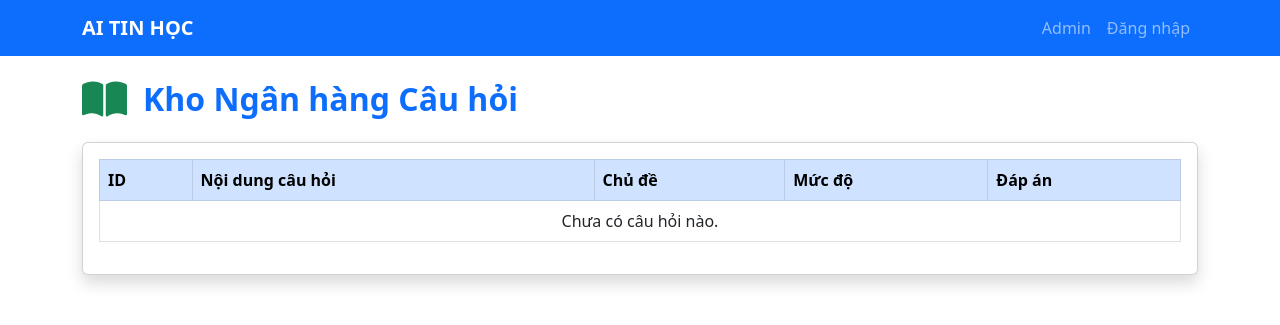
After one commit to Thi-tren-may/AI_TinHoc, a Flask app: page /admin/questions in a window 1280 px wide. The commit adds this page. Shown: the top 325 px of the page. Run offline with Flask 3, Linux system fonts and the light colour scheme; data that the repository does not hold is empty.

Commit message:
S3: hien thi danh sach cau hoi

```diff
--- a/app/admin_routes.py
+++ b/app/admin_routes.py
@@ -1,6 +1,25 @@
 from flask import Blueprint, render_template
-admin_bp = Blueprint('admin', __name__) # Phải có dòng này!
+import sqlite3
 
-@admin_bp.route('/dashboard')
-def dashboard():
-    return "Trang quản trị của S3"
+# Chú ý: url_prefix='/admin' để đường dẫn là /admin/questions
+admin_bp = Blueprint('admin', __name__, url_prefix='/admin')
+
+def get_db_connection():
+    # Kết nối đến file database/app.db (nằm cùng cấp với thư mục app)
+    conn = sqlite3.connect('database/app.db')
+    conn.row_factory = sqlite3.Row
+    return conn
+
+@admin_bp.route('/questions')
+def manage_questions():
+    conn = get_db_connection()
+    # Lấy câu hỏi kèm tên chủ đề
+    query = """
+        SELECT e.*, t.Name as TopicName
+        FROM Exercises e
+        LEFT JOIN Topics t ON e.TopicId = t.Id
+        ORDER BY e.Id DESC
+    """
+    questions = conn.execute(query).fetchall()
+    conn.close()
+    return render_template('admin/manage_questions.html', questions=questions)
--- /dev/null
+++ b/templates/admin/manage_questions.html
@@ -0,0 +1,45 @@
+{% extends "base.html" %} {% block content %}
+<div class="container mt-4">
+  <h2 class="text-primary fw-bold d-flex align-items-center mb-4">
+    <i class="fas fa-book-open fa-lg me-3 text-success"></i>
+    Kho Ngân hàng Câu hỏi
+  </h2>
+  <div class="card shadow mt-3">
+    <div class="card-body">
+      <table class="table table-bordered table-hover">
+        <thead class="table-primary">
+          <tr>
+            <th>ID</th>
+            <th>Nội dung câu hỏi</th>
+            <th>Chủ đề</th>
+            <th>Mức độ</th>
+            <th>Đáp án</th>
+          </tr>
+        </thead>
+        <tbody>
+          {% for q in questions %}
+          <tr>
+            <td>{{ q['Id'] }}</td>
+            <td>{{ q['Content'] }}</td>
+            <td>{{ q['TopicName'] }}</td>
+            <td>
+              {% if q['Difficulty'] == 1 %}
+              <span class="badge bg-success">Nhận biết</span> {% elif
+              q['Difficulty'] == 2 %}
+              <span class="badge bg-warning text-dark">Thông hiểu</span> {% else
+              %} <span class="badge bg-danger">Vận dụng</span>
+              {% endif %}
+            </td>
+            <td class="text-center fw-bold">{{ q['CorrectOption'] }}</td>
+          </tr>
+          {% else %}
+          <tr>
+            <td colspan="5" class="text-center">Chưa có câu hỏi nào.</td>
+          </tr>
+          {% endfor %}
+        </tbody>
+      </table>
+    </div>
+  </div>
+</div>
+{% endblock %}
--- a/templates/base.html
+++ b/templates/base.html
@@ -1,12 +1,42 @@
-{% extends "base.html" %}
+<!DOCTYPE html>
+<html lang="vi">
+  <head>
+    <meta charset="UTF-8" />
+    <meta name="viewport" content="width=device-width, initial-scale=1.0" />
+    <title>Hệ thống Ôn tập Tin học</title>
+    <link
+      href="https://cdn.jsdelivr.net/npm/bootstrap@5.3.0/dist/css/bootstrap.min.css"
+      rel="stylesheet"
+    />
+    <link
+      rel="stylesheet"
+      href="https://cdnjs.cloudflare.com/ajax/libs/font-awesome/6.0.0/css/all.min.css"
+    />
+  </head>
+  <body>
+    <nav class="navbar navbar-expand-lg navbar-dark bg-primary">
+      <div class="container">
+        <a class="navbar-brand fw-bold" href="/">AI TIN HỌC</a>
+        <div class="collapse navbar-collapse">
+          <ul class="navbar-nav ms-auto">
+            <li class="nav-item">
+              <a class="nav-link" href="/admin/questions">Admin</a>
+            </li>
+            <li class="nav-item">
+              <a class="nav-link" href="/auth/login">Đăng nhập</a>
+            </li>
+          </ul>
+        </div>
+      </div>
+    </nav>
 
-{% block layout %}
-    <div class="d-flex">
-        <div class="sidebar bg-dark text-white" style="width: 250px; min-height: 100vh;">
-            <h2>Menu Admin</h2>
-        </div>
-        <div class="content p-4">
-            {% block content %}{% endblock %}
-        </div>
+    <div class="main-content">
+      {% with messages = get_flashed_messages(with_categories=true) %} {% if
+      messages %} {% for category, message in messages %}
+      <div class="alert alert-{{ category }} m-3">{{ message }}</div>
+      {% endfor %} {% endif %} {% endwith %} {% block content %}{% endblock %}
     </div>
-{% endblock %}
+
+    <script src="https://cdn.jsdelivr.net/npm/bootstrap@5.3.0/dist/js/bootstrap.bundle.min.js"></script>
+  </body>
+</html>
```
Also changed, not shown: app/__init__.py (+12 -9 lines), 1 other file.
